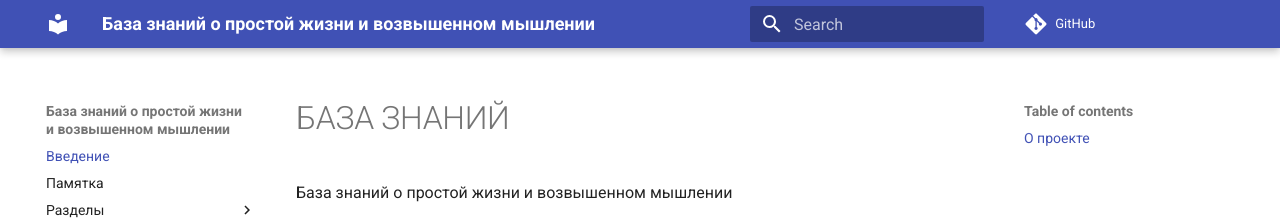
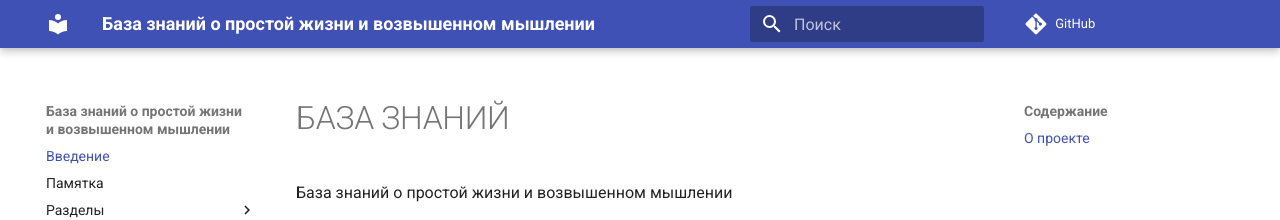
Before and after one commit to ISKCON-developers-community/sattva-life, an MkDocs documentation site: the page built from src/docs/index.md, in a window 1280 px wide. Shown: the top 220 px of the page. Built offline with MkDocs 1.6.1 and Material for MkDocs 9.7.7, drawn with Linux system fonts in a browser that asks for light colours; comment, search, counter and statistics services are not loaded; some of the changed lines change nothing that is shown.

Commit message:
изменил язык в метатегах сайта и тип пермалинки

```diff
--- a/mkdocs.yml
+++ b/mkdocs.yml
@@ -6,13 +6,14 @@
 site_author: Atmayoni das
 theme:
   name: material
+  language: ru
   features:
     - navigation.indexes
 plugins:
   - search
 markdown_extensions:
   - toc:
-      permalink: "#"
+      permalink: true
 nav:
   - Введение: index.md
   - Памятка: help.md
```
